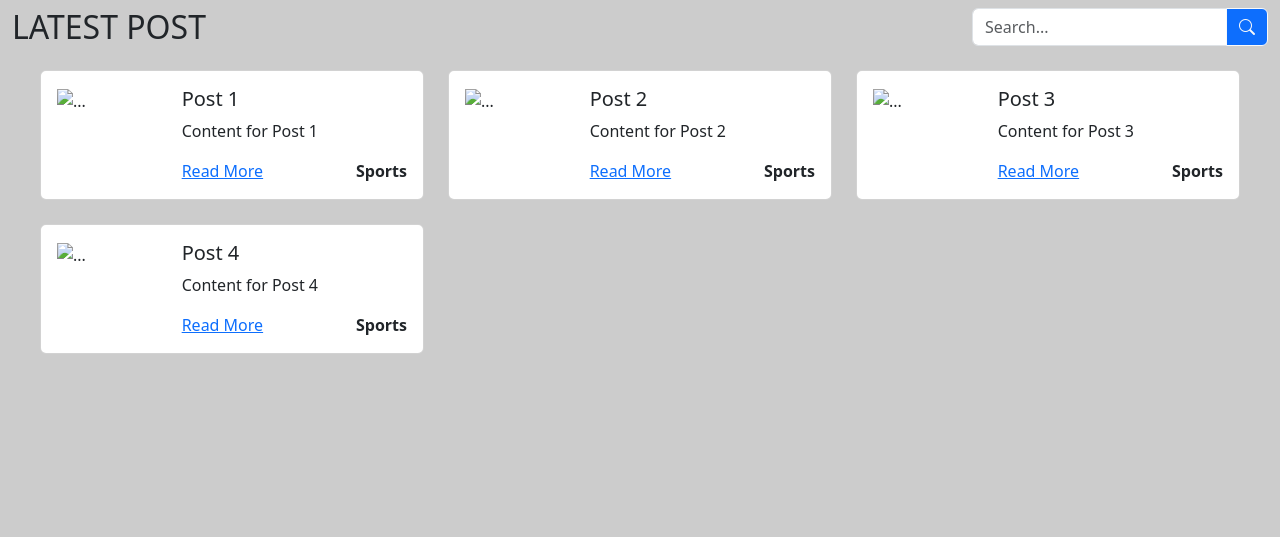
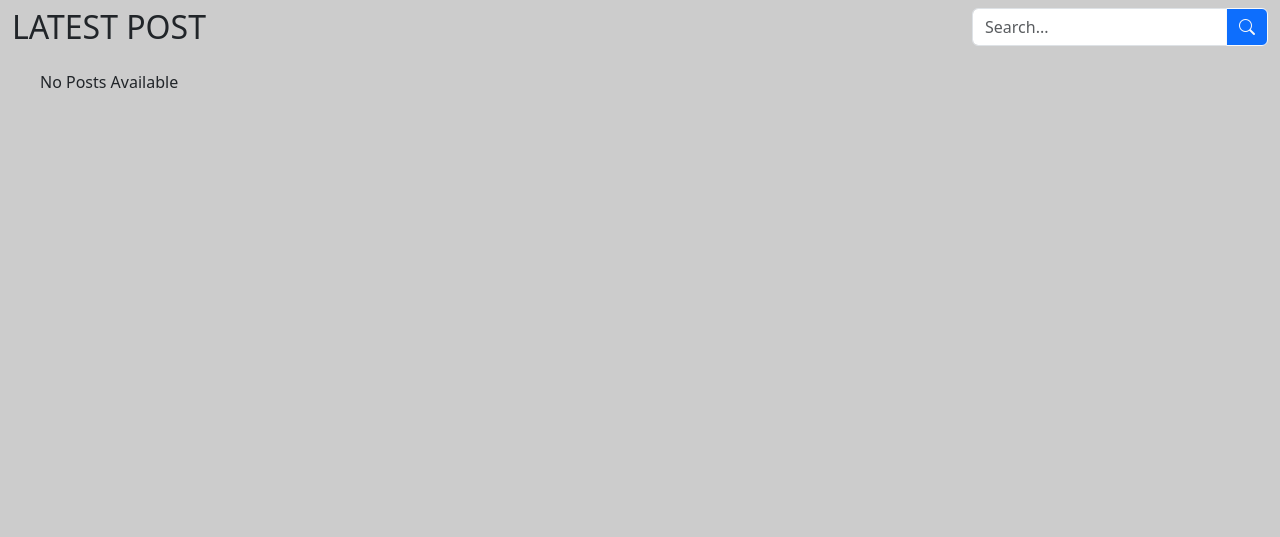
Before and after one commit to yuvankumarL/Django-Learn, a Django app: page /blog/ in a window 1280 px wide. Shown: the part 74-611 px from the top of the page. Run offline with Django 5.2, Linux system fonts and the light colour scheme; data that the repository does not hold is empty; some libraries are stand-ins or nearby versions.

Commit message:
getting posts data

```diff
--- a/1hr/workspace/myapp/blog/templates/blog/index.html
+++ b/1hr/workspace/myapp/blog/templates/blog/index.html
@@ -34,7 +34,7 @@
                         <div class="card-body">
                             <div class="row">
                                 <div class="col-md-4">
-                                    <img src="https://via.placeholder.com/300" class="img-fluid" alt="...">
+                                    <img style="height: 300 , width: 300" src="{{post.img_url}}" class="img-fluid" alt="...">
                                 </div>
                                 <div class="col-md-8">
                                     {% comment %} <h5 class="card-title">Post title</h5>
--- a/1hr/workspace/myapp/blog/views.py
+++ b/1hr/workspace/myapp/blog/views.py
@@ -2,19 +2,21 @@ from django.shortcuts import render, redirect
 from django.http import HttpResponse
 from django.urls import reverse
 import logging
+from .models import Post
 
 # Create your views here.
 
-posts = [
-    {'id': 1, 'title': 'Post 1', 'content': 'Content for Post 1'},
-    {'id': 2, 'title': 'Post 2', 'content': 'Content for Post 2'},
-    {'id': 3, 'title': 'Post 3', 'content': 'Content for Post 3'},
-    {'id': 4, 'title': 'Post 4', 'content': 'Content for Post 4'},
-]
+# posts = [
+#     {'id': 1, 'title': 'Post 1', 'content': 'Content for Post 1'},
+#     {'id': 2, 'title': 'Post 2', 'content': 'Content for Post 2'},
+#     {'id': 3, 'title': 'Post 3', 'content': 'Content for Post 3'},
+#     {'id': 4, 'title': 'Post 4', 'content': 'Content for Post 4'},
+# ]
 
 def index(request):
     # return HttpResponse("Hello World, You are at blog's index")
     blog_title = "Latest Post"
+    posts = Post.objects.all()
     return render(request, 'blog/index.html', {'blog_title': blog_title, 'posts': posts})
 
 def detail(request, post_id):
```
